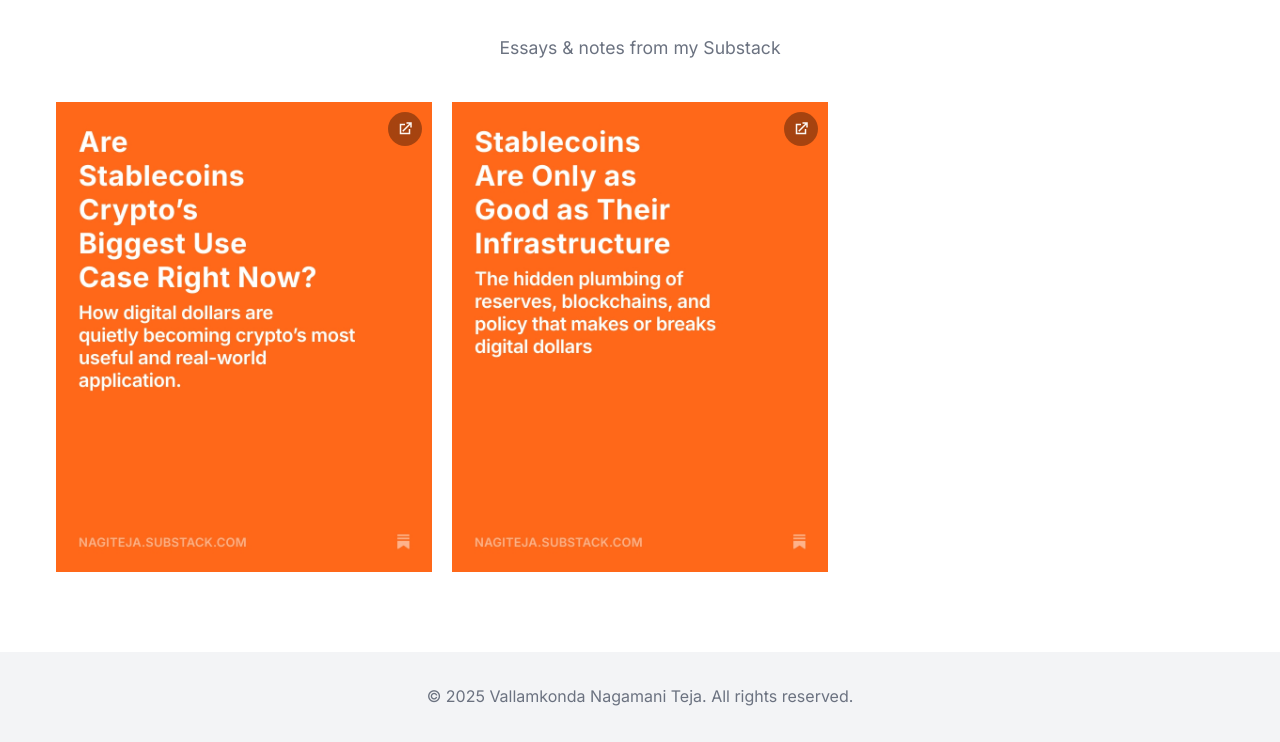
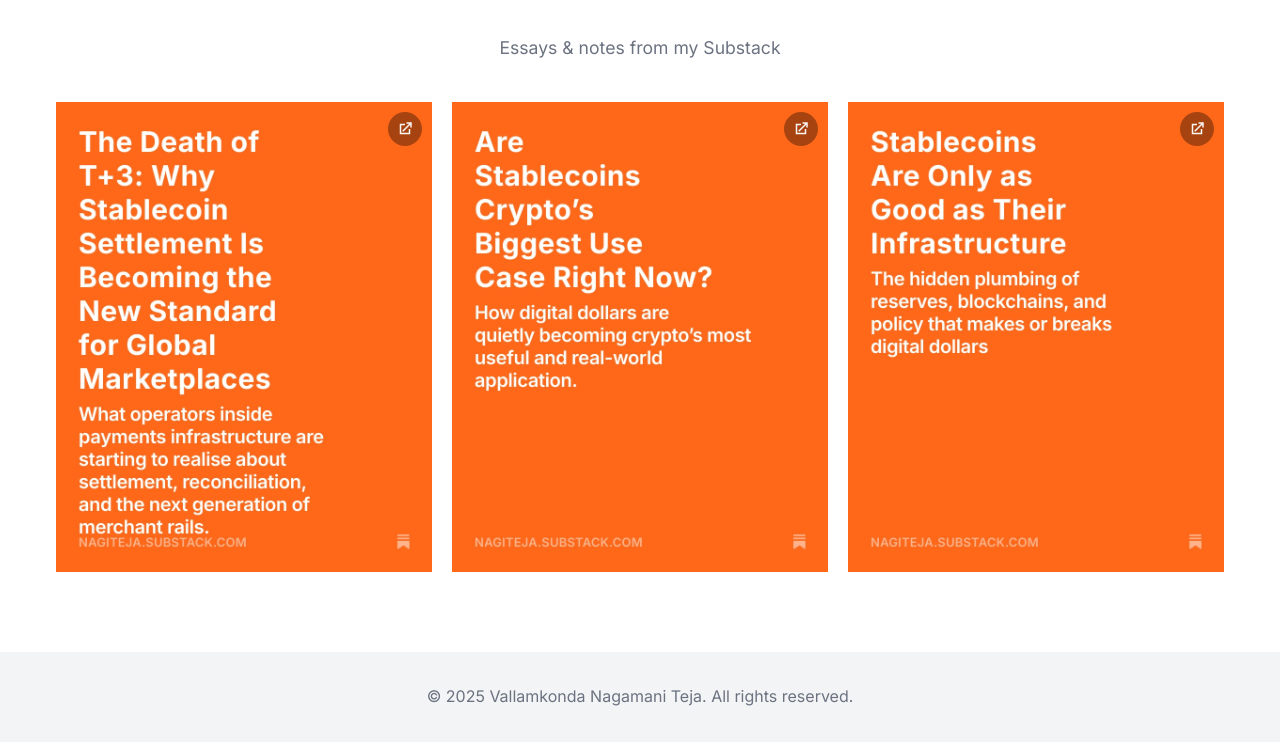
Before and after one commit to nagiteja/nagi_website, a plain HTML site: page writing.html in a window 1280 px wide. Shown: the part 198-940 px from the top of the page. Drawn offline with Linux system fonts and the light colour scheme.

Commit message:
Add new stablecoin settlement post artwork
Made-with: Cursor

```diff
--- a/writing.html
+++ b/writing.html
@@ -46,6 +46,21 @@
             </header>
             <div class="writing-grid">
                 <a class="writing-image-link"
+                   href="https://nagiteja.substack.com/p/the-death-of-t3-why-stablecoin-settlement?r=ajq7j"
+                   target="_blank" rel="noopener noreferrer"
+                   aria-label="Open Substack post in a new tab">
+                    <img class="writing-image"
+                         src="assets/writing/stablecoins_coinflow.jpg"
+                         alt="The Death of T+3: stablecoin settlement cover art"
+                         loading="lazy">
+                    <span class="writing-external-icon" aria-hidden="true">
+                        <svg viewBox="0 0 24 24" focusable="false">
+                            <path d="M14 3h7v7h-2V6.41l-9.29 9.3-1.42-1.42 9.3-9.29H14V3z"></path>
+                            <path d="M5 5h7v2H7v10h10v-5h2v7H5V5z"></path>
+                        </svg>
+                    </span>
+                </a>
+                <a class="writing-image-link"
                    href="https://nagiteja.substack.com/p/are-stablecoins-cryptos-biggest-use"
                    target="_blank" rel="noopener noreferrer"
                    aria-label="Open Substack post in a new tab">
```
Also changed, not shown: assets/writing/stablecoins_coinflow.jpg (added).
